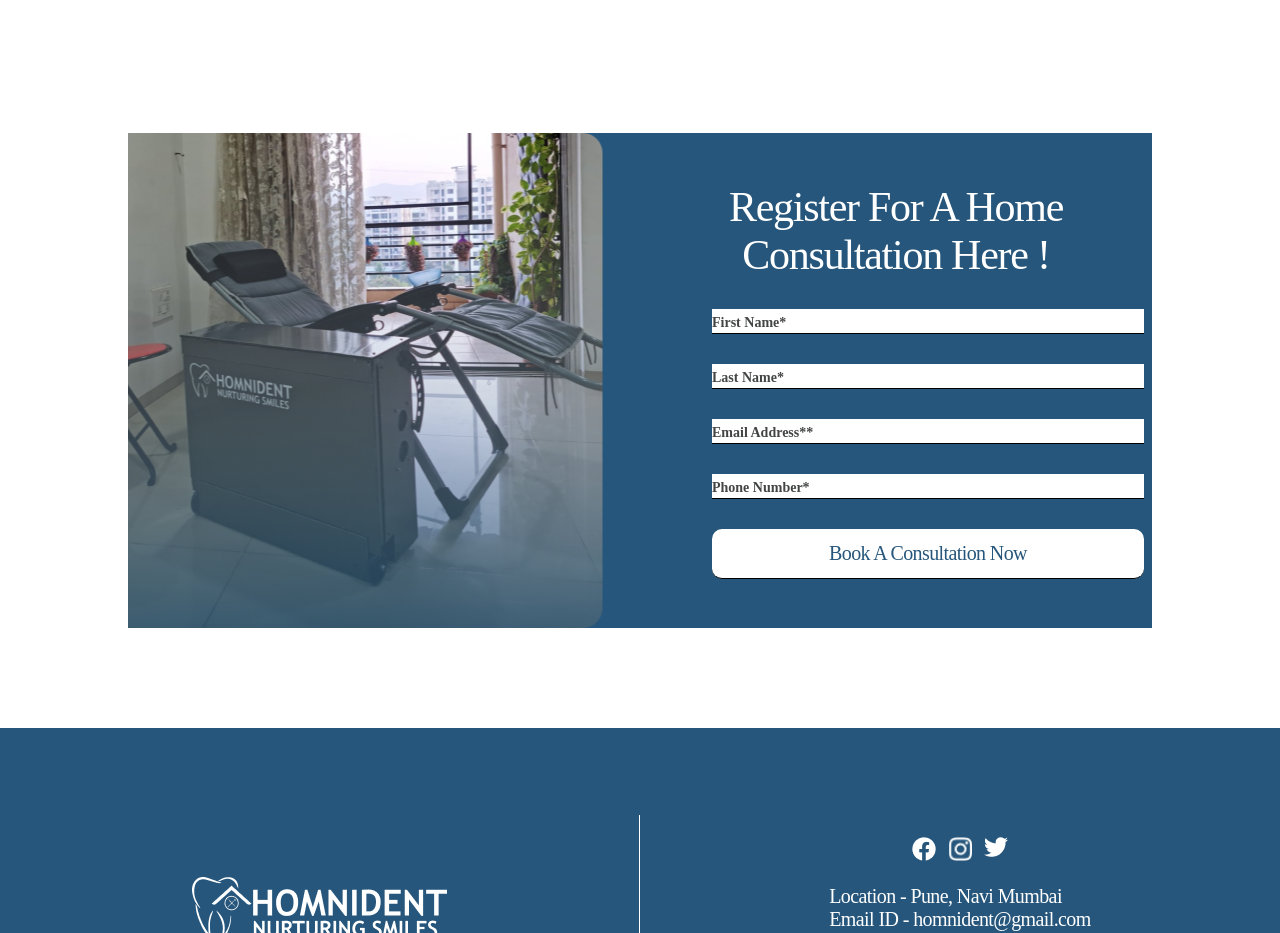
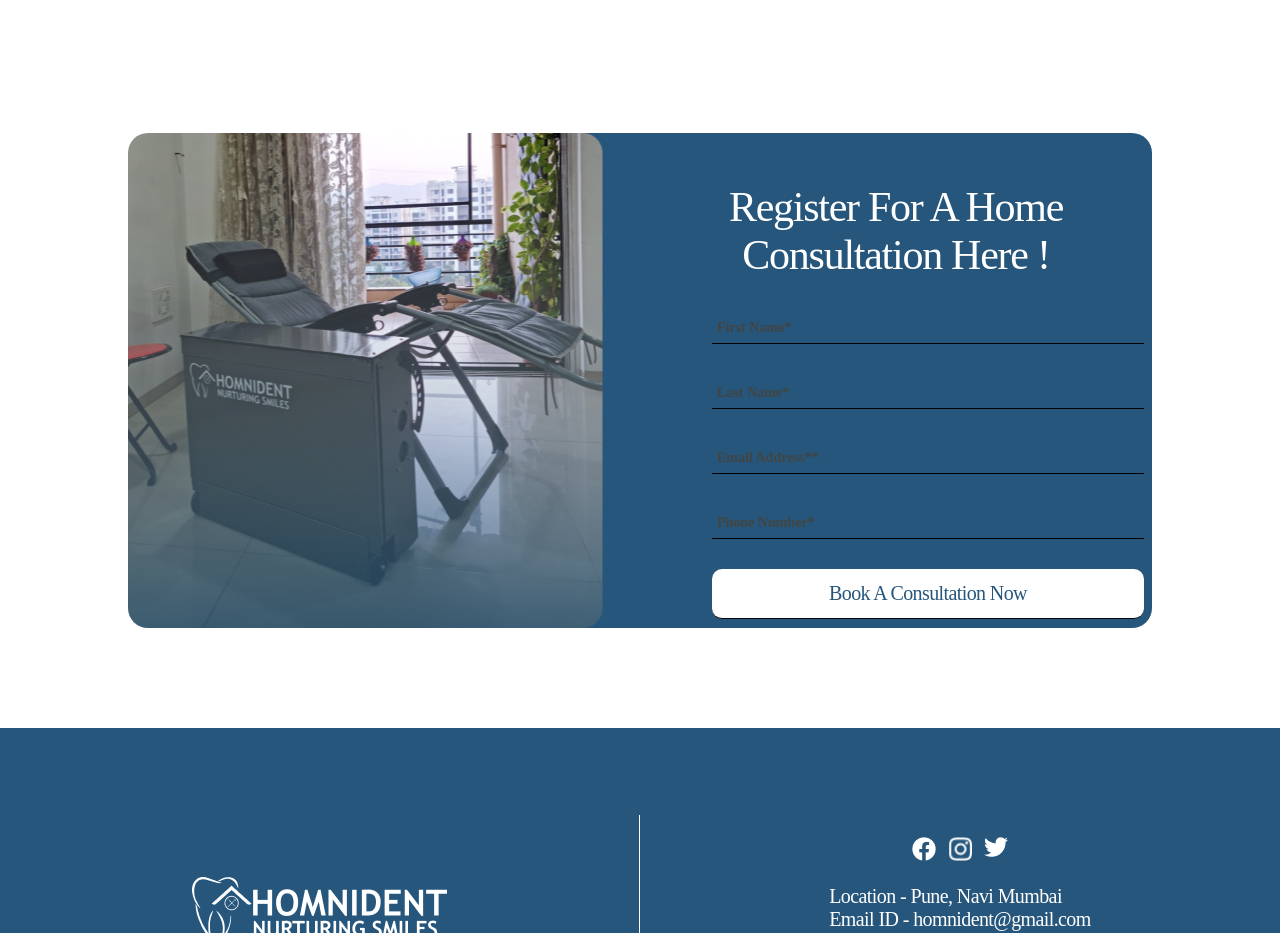
Before and after one commit to Joelshaji5/homnidentnew, a Next.js app: page / in a window 1280 px wide. Shown: the part 5400-6333 px from the top of the page. Built offline with nearby package versions, Linux system fonts and the light colour scheme.

Commit message:
About and navbar update

```diff
--- a/src/app/Components/Components/About/AboutHero2.js
+++ b/src/app/Components/Components/About/AboutHero2.js
@@ -1,6 +1,7 @@
 import React from 'react'
 import "../../../Style/AboutHero2.css"
 import Footer from '../Footer/Footer'
+import Form from '../Form/FormPC'
 
 function AboutHero2() {
   return (
@@ -74,7 +75,7 @@ function AboutHero2() {
 
 
 
-
+    <Form />
 <Footer />
 </div>
   )
--- a/src/app/Components/Components/Form/FormPC.js
+++ b/src/app/Components/Components/Form/FormPC.js
@@ -18,7 +18,7 @@ function Form() {
                 type="text"
                 id="name"
                 name="First_name"
-                className="firstnamebox"
+                className="firstnamebox FormInput"
                 placeholder="First Name*"
                 // value={formData.First_name}
                 // onChange={handleChange}
@@ -30,6 +30,7 @@ function Form() {
                 type="text"
                 id="last_Name"
                 name="last_name"
+                className='FormInput'
                 placeholder="Last Name*"
                 // value={formData.last_name}
                 // onChange={handleChange}
@@ -45,30 +46,17 @@ function Form() {
                 type="email"
                 placeholder="Email Address**"
                 name="Email"
+                className='FormInput'
                 // value={formData.Email}
                 // onChange={handleChange}
               />
 
               <br></br>
 
-              <input
-                type="number"
-                id="number"
-                name="number"
-                placeholder="Phone Number*"
-                // value={formData.last_name}
-                // onChange={handleChange}
-              />
-
+              <input  type="number"  className='FormInput' id="number"  name="number" placeholder="Phone Number*"   // value={formData.last_name}    // onChange={handleChange}
+/>
               <br></br>
-
-
-
-              <input
-                type="submit"
-                value="Book A Consultation Now"
-                className="submitFormBtn"
-              />
+              <input type="submit"  value="Book A Consultation Now"  className="submitFormBtn"/>
             </div>
 
           </form>
--- a/src/app/Style/Form.css
+++ b/src/app/Style/Form.css
@@ -7,9 +7,21 @@ height: 495px;
 flex-shrink: 0;
 margin-top: 100px;
 margin-left: auto;
+border-radius: 20px;;
 margin-right: auto;
 }
 
+
+.FormInput{
+    padding: 5px;
+    border:none;
+    background: transparent;
+    border-bottom: 1px solid white;
+}
+
+.FormInput::placeholder {
+color: white;
+}
 
 .formHeading{
     color: #FFF;
--- a/src/app/Style/Testinmonial.css
+++ b/src/app/Style/Testinmonial.css
@@ -60,7 +60,7 @@
   flex-shrink: 0;
   border-radius: 20px;
   background: #d9d9d9;
-  margin: auto;
+  margin-left: auto;
   align-items: start;
 }
 
@@ -91,7 +91,7 @@
   flex-shrink: 0;
   border-radius: 20px;
   background: #d9d9d9;
-  margin: auto;
+  margin-left: auto;
 }
 
 .testimonialCardHeading {
```
